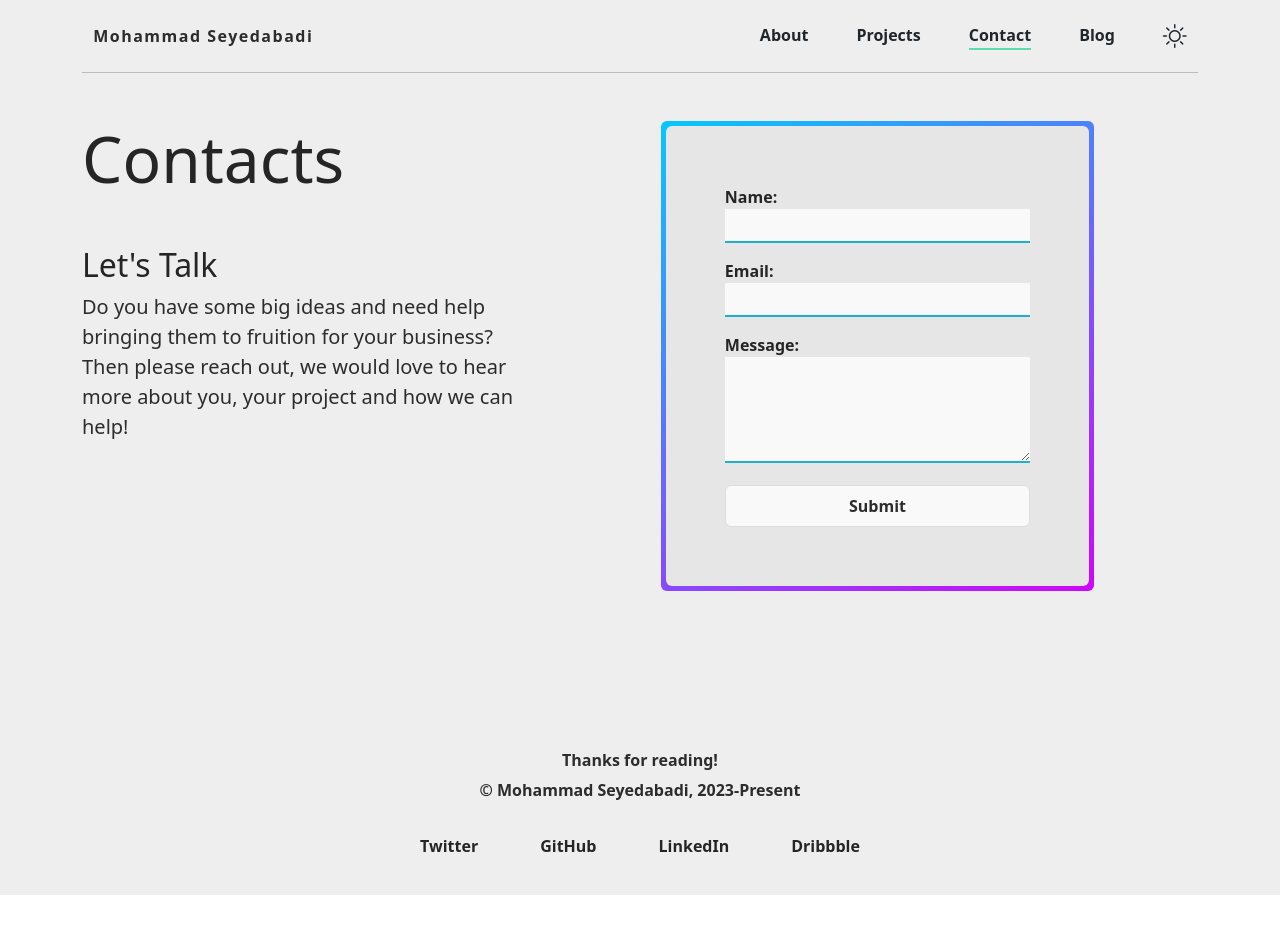
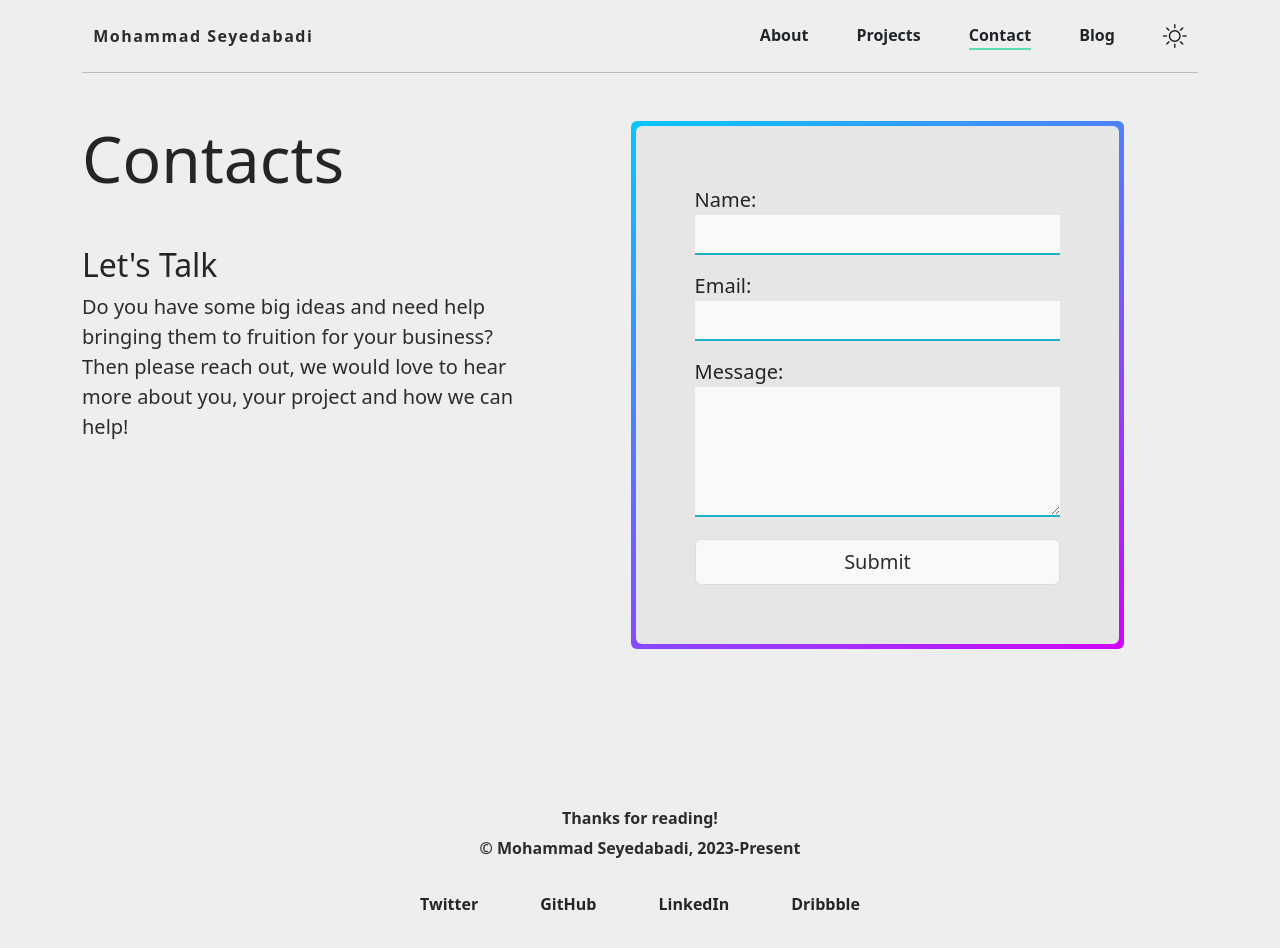
Before and after one commit to MohammadSeyedabadi/my-website, a React (Create React App) app: page /contact in a window 1280 px wide. Shown: the top 948 px of the page. Before the commit the page ends 895 px from the top, so only its background shows below. Built offline with nearby package versions, Linux system fonts and the light colour scheme.

Commit message:
changed dark mode logic

```diff
--- a/src/pages/Contact.js
+++ b/src/pages/Contact.js
@@ -49,75 +49,57 @@ export default function Contact({darkMode}) {
         </Col>
         <Col md={7} className="d-flex justify-content-center">
           <div
-            className={`mt-5 mt-md-0 p-4 p-md-5 ${
-              darkMode ? 'box-dark' : 'box'
-            }`}
+            className="box mt-5 mt-md-0 p-4 p-md-5"
           >
             <form
-              className={`p-4 p-md-3 ${
-                darkMode ? 'form--contact-dark' : 'form--contact'
-              }`}
+              className="form--contact p-4 p-md-3"
               onSubmit={handleSubmit}
             >
               <div>
                 <label
                   htmlFor="name"
-                  className={`fw-semibold ${
-                    darkMode ? 'form--label-dark' : 'form--label'
-                  }`}
+                  className="form--label fs-5 fw-light"
                 >
                   Name:
                 </label>
                 <input
                   type="text"
                   id="name"
-                  className={`fw-semibold p-1 mb-3 ${
-                    darkMode ? 'form--input-dark' : 'form--input'
-                  }`}
+                  className="form--input fs-5 fw-light p-1 mb-3"
                   required
                 />
               </div>
               <div>
                 <label
                   htmlFor="email"
-                  className={`fw-semibold ${
-                    darkMode ? 'form--label-dark' : 'form--label'
-                  }`}
+                  className="form--label fs-5 fw-light"
                 >
                   Email:
                 </label>
                 <input
                   type="email"
                   id="email"
-                  className={`fw-semibold p-1 mb-3 ${
-                    darkMode ? 'form--input-dark' : 'form--input'
-                  }`}
+                  className="form--input fs-5 fw-light p-1 mb-3"
                   required
                 />
               </div>
               <div>
                 <label
                   htmlFor="message"
-                  className={`fw-semibold ${
-                    darkMode ? 'form--label-dark' : 'form--label'
-                  }`}
+                  className="form--label fs-5 fw-light"
                 >
                   Message:
                 </label>
                 <textarea
                   id="message"
                   rows={4}
-                  className={`fw-semibold p-1 mb-3 ${
-                    darkMode ? 'form--input-dark' : 'form--input'
-                  }`}
+                  className="form--input fs-5 fw-light p-1 mb-3"
                   required
                 />
               </div>
               <button
                 type="submit"
-                className={`fw-semibold ${
-                  darkMode ? 'form--button form--button-dark' : 'form--button'
-                }`}
+                className="form--button fs-5 fw-light"
               >
                 {status}
               </button>
--- a/src/styles/style.css
+++ b/src/styles/style.css
@@ -561,17 +561,8 @@ form input, form textarea, form button{
   border-radius: var(--border-radius);
   overflow: hidden;
 }
-
-.box-dark{
-  position: relative;
-  /* width: 300px;
-  height: 400px; */
-  display: flex;
-  justify-content: center;
-  align-items: center;
+.dark .box{
   background-color: var(--gray-6);
-  border-radius: var(--border-radius);
-  overflow: hidden;
 }
 
 .form--label{
@@ -580,11 +571,10 @@ form input, form textarea, form button{
   z-index: 2;
 }
 
-.form--label-dark{
-  position: relative;
+.dark .form--label{
   color: var(--font-color-heading);
-  z-index: 2;
 }
+
 
 .box::before{
   content: '';
@@ -604,7 +594,7 @@ form input, form textarea, form button{
 
 }
 
-.box-dark::before{
+.dark .box::before{
   content: '';
   position: absolute;
   width: 1700px;
@@ -613,7 +603,7 @@ form input, form textarea, form button{
   animation: rotate 6s linear infinite;
 }
 
-.box-dark:after{
+.dark .box:after{
   content: '';
   position: absolute;
   background-color: var(--gray-8);
@@ -641,14 +631,10 @@ form input, form textarea, form button{
   z-index: 2;
 }
 
-.form--input-dark{
-  outline: none;
+.dark .form--input{
   background-color: var(--gray-7);
   color: var(--font-color-heading);
-  border: 0;
   border-bottom: 2px solid #0079b9;
-  position: relative;
-  z-index: 2;
 }
 
 .form--button{
@@ -675,16 +661,13 @@ form input, form textarea, form button{
   position: relative;
   z-index: 2;
 }
-
-.form--button-dark {
+.dark .form--button{
   border: 2px solid var(--gray-6);
   background-color: var(--gray-8);
   color: var(--gray-2);
-  position: relative;
-  z-index: 2;
 }
 
-.form--button-dark:hover {
+.dark .form--button:hover {
   border: 2px solid var(--gray-7);
   background-color: var(--gray-8);
   color: var(--gray-2);
```
